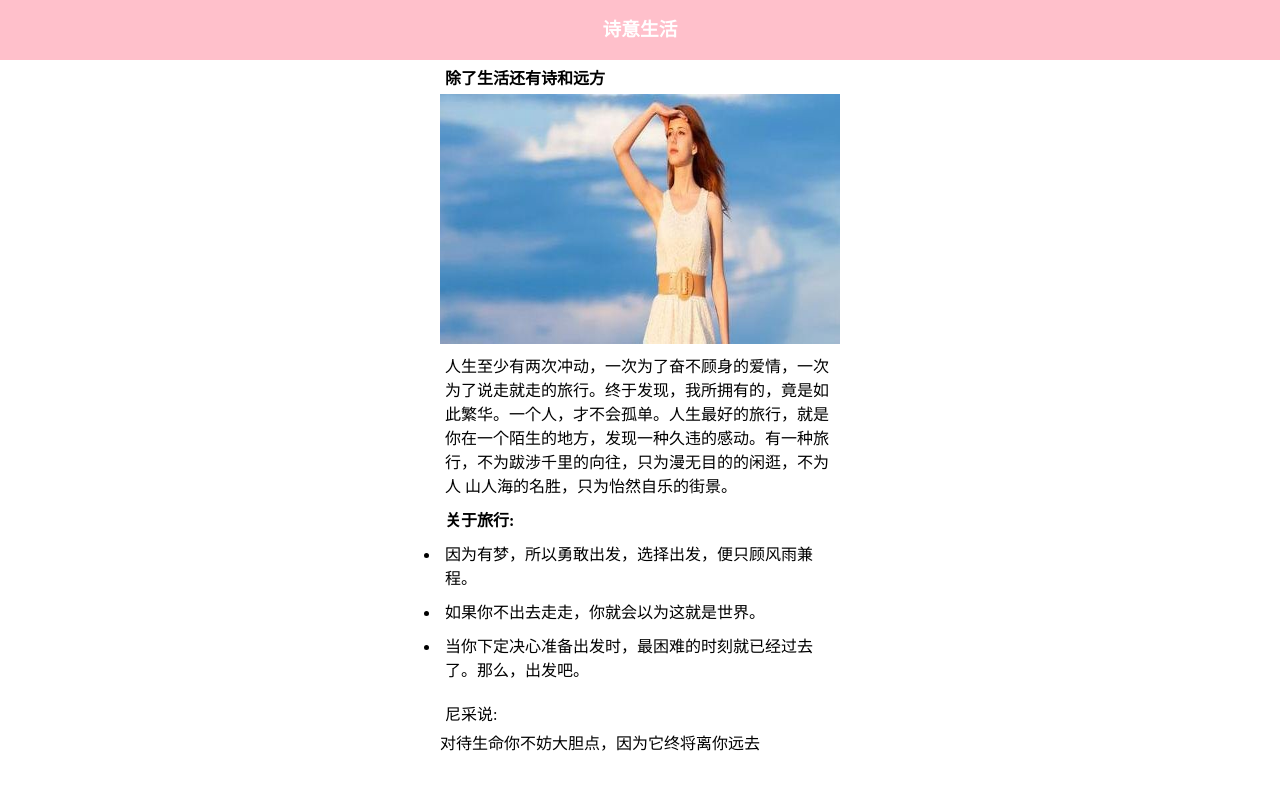
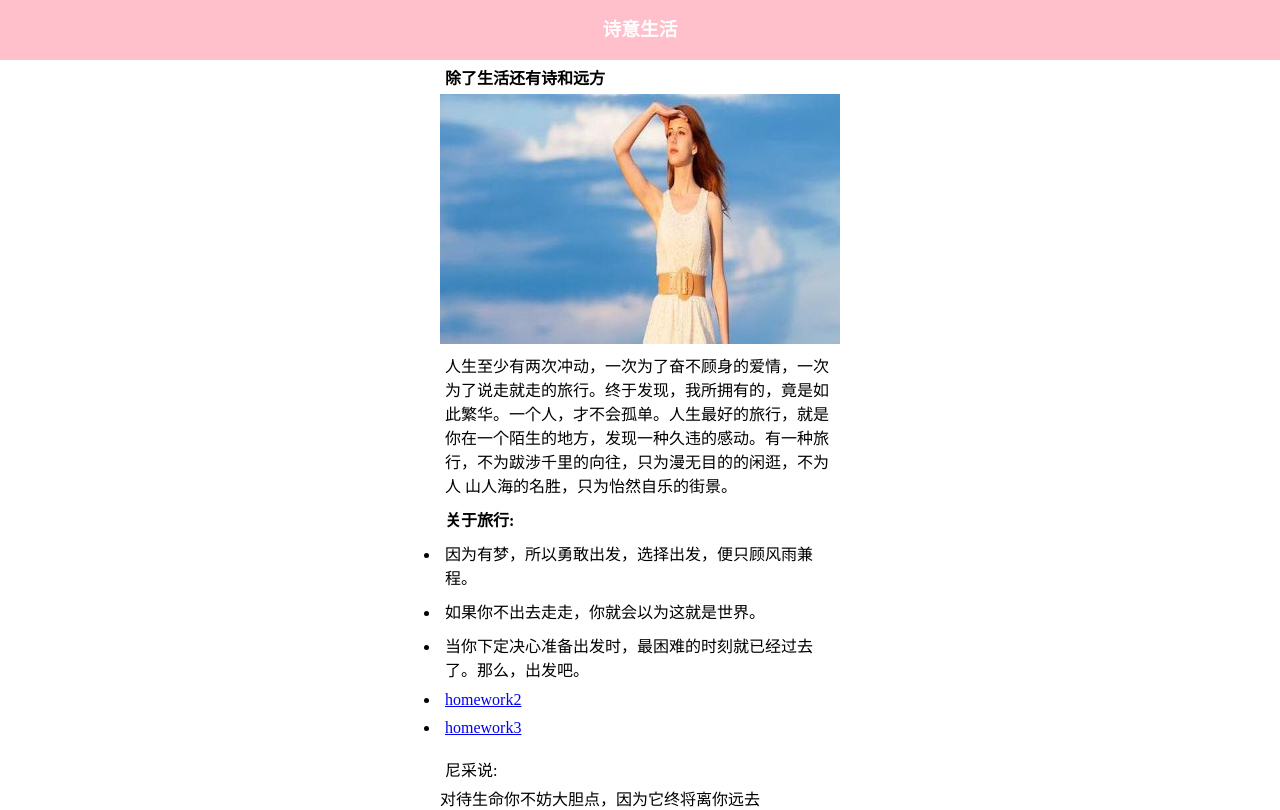
Before and after one commit to wangyufei0515/homework, a plain HTML site: page index.html in a window 1280 px wide. Drawn offline with Linux system fonts and the light colour scheme.

Commit message:
homework

```diff
--- a/index.html
+++ b/index.html
@@ -19,7 +19,9 @@
             <li>因为有梦，所以勇敢出发，选择出发，便只顾风雨兼程。</li>
             <li>如果你不出去走走，你就会以为这就是世界。</li>
             <li>当你下定决心准备出发时，最困难的时刻就已经过去了。那么，出发吧。</li>
-        </ul>
+            <li><a href="work2/index2.html">homework2</a></li>
+			<li><a href="work3/index3.html">homework3</a></li>
+		</ul>
         <dl>
             <dt>尼采说:</dt>
             <dd>对待生命你不妨大胆点，因为它终将离你远去</dd>
```
Also changed, not shown: work2/index2.html (renamed from work2/index.html), work3/index3.html (renamed from work3/index.html).
